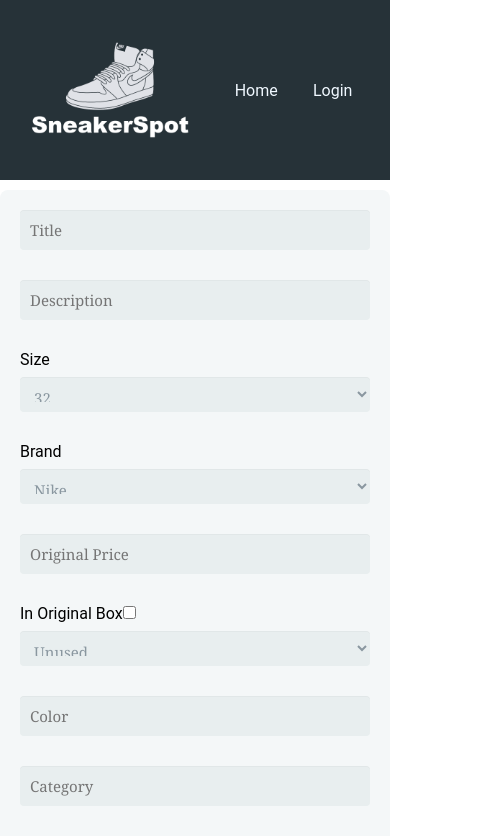
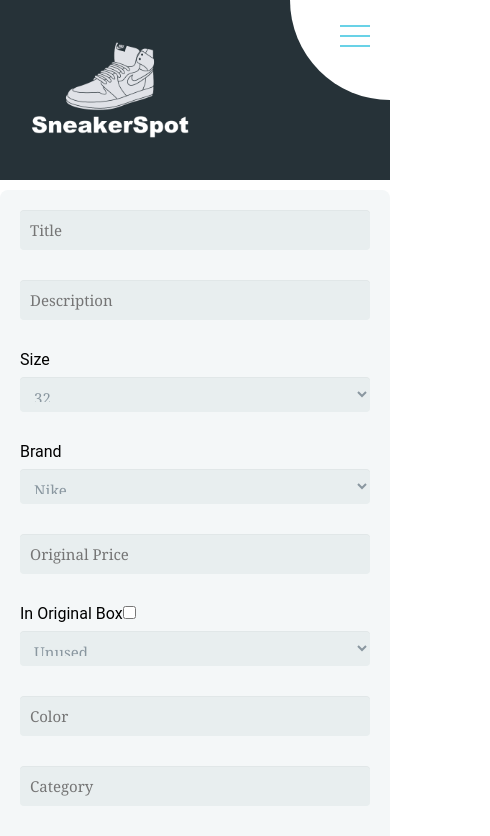
Before and after one commit to MaximilianLS98/sneakerstrade, a React (Create React App) app in the folder client/: page /create in a window 390 px wide. Shown: the top 836 px of the page, 490 px wide, since content can reach past the window. Built offline with nearby package versions, Linux system fonts and the light colour scheme.

Commit message:
hamburger menu

```diff
--- a/client/package.json
+++ b/client/package.json
@@ -4,6 +4,8 @@
   "private": true,
   "dependencies": {
     "@auth0/auth0-react": "^1.10.2",
+    "@fortawesome/free-solid-svg-icons": "^6.1.2",
+    "@fortawesome/react-fontawesome": "^0.2.0",
     "@reduxjs/toolkit": "^1.8.3",
     "@testing-library/jest-dom": "^5.16.4",
     "@testing-library/react": "^13.3.0",
--- a/client/src/components/MainMenu.jsx
+++ b/client/src/components/MainMenu.jsx
@@ -13,6 +13,9 @@
 
     return (
         <nav className="main-nav">
+        <label className="label">
+        <input className=""type='checkbox'></input>
+        <span class="menu"> <span class="hamburger"></span> </span>
         <div className="main-nav--list">
             <p>
                 <NavLink to="/" className="main-nav--item" >Home</NavLink>
@@ -24,17 +27,19 @@
             <p>
                 <NavLink to="/profile" className="main-nav--item" >Profile</NavLink>
             </p>
-                <div>
+            <p className='nav-item'>
             <Logoutbutton logout={logout} />
-
-                </div>
-                <button className='button-messenger'onClick={moveToMessenger}>Messenger</button>
+            </p>
+            <p className='nav-item'>
+             <button className='button-messenger' onClick={moveToMessenger} >Messenger</button>
+                </p>
             </>}
             {!isAuthenticated && <p>
                 <Link to="#" className="main-nav--item" onClick={() => loginWithRedirect()}>Login</Link>
                 {/* <Link to="/login" className="main-nav--item" >Login</Link> */}
             </p>}
         </div>
+        </label>
     </nav>
     )
 }
--- a/client/src/header.css
+++ b/client/src/header.css
@@ -31,64 +31,110 @@
     cursor: pointer;
 }
 
-.main-nav {
-    display: flex;
+.label .menu {
+    position: absolute;
+    right: -100px;
+    top: -100px;
+    z-index: 100;
+    width: 200px;
+    height: 200px;
+    background: #FFF;
+    border-radius: 50% 50% 50% 50%;
+    -webkit-transition: .5s ease-in-out;
+    transition: .5s ease-in-out;
+    box-shadow: 0 0 0 0 #FFF, 0 0 0 0 #FFF;
+    cursor: pointer;
+
+  }
+
+.label .hamburger {
+    position: absolute;
+    top: 135px;
+    left: 50px;
+    width: 30px;
+    height: 2px;
+    background: #69D2e7;
+    display: block;
+    -webkit-transform-origin: center;
+    transform-origin: center;
+    -webkit-transition: .5s ease-in-out;
+    transition: .5s ease-in-out;
+  }
+
+.label .hamburger:after, .label .hamburger:before {
+    -webkit-transition: .5s ease-in-out;
+    transition: .5s ease-in-out;
+    content: "";
+    position: absolute;
+    display: block;
     width: 100%;
-    align-items: center;
-    margin: 2em auto;
-    /* max-width: 1200px; */
+    height: 100%;
+    background: #69d2e7;
+  }
+
+.label .hamburger:before { top: -10px; }
+
+.label .hamburger:after { bottom: -10px; }
+
+.label input { display: none; }
+
+.label input:checked + .menu {
+    box-shadow: 0 0 0 100vw #FFF, 0 0 0 100vh #FFF;
+    border-radius: 0;
+
 }
 
-.main-nav--list {
-    display: flex;
-    justify-content: flex-end;
-    align-items: center;
-    margin: 0 auto;
-    width: 100%;
-    max-width: 1200px;
-    list-style-type: none;
-}
+.label input:checked + .menu .hamburger {
+    -webkit-transform: rotate(45deg);
+    transform: rotate(45deg);
 
-.main-nav--item {
-    color: aliceblue;
+  }
+
+.label input:checked + .menu .hamburger:after {
+    -webkit-transform: rotate(90deg);
+    transform: rotate(90deg);
+    bottom: 0;
+
+  }
+
+.label input:checked + .menu .hamburger:before {
+    -webkit-transform: rotate(90deg);
+    transform: rotate(90deg);
+    top: 0;
+
+  }
+
+.label input:checked + .menu + .main-nav--list { opacity: 1; }
+
+.label .main-nav--list{
+    z-index: 200;
+    position: absolute;
+    top: 50%;
+    left: 50%;
+    -webkit-transform: translate(-50%, -50%);
+    transform: translate(-50%, -50%);
+    opacity: 0;
+    -webkit-transition: .25s 0s ease-in-out;
+    transition: .25s 0s ease-in-out;
+  }
+
+.label .main-nav--item {
+    margin-bottom: 1em;
+    display: block;
+    color: #f38630;
     text-decoration: none;
-    margin: 1.1em;
-}
 
-.main-nav--item:hover {
-    color: #c5c5c5;
-    text-decoration: underline;
-}
-.logout-button{
-    background: none;
-	color: white;
-	border: none;
-	padding: 0;
-	font: inherit;
-	cursor: pointer;
-	outline: inherit;
-    font-size: 24px;
-}
-.button-messenger{
-    background: none;
-    color: white;
-    border: none;
-    padding: 0;
-    font: inherit;
-    cursor: pointer;
-    outline: inherit;
-    font-size: 24px;
-    margin-left: 2rem;
-}
+  }
+
 @media (min-width: 768px) {
-    .main-nav {
+    /* .main-nav {
         flex-direction: column;
         align-items: center;
     }
 
     .main-nav--item{
         font-size: 24px;
-    }
+    } */
 }
 
 .active {
--- a/client/src/sneaker.css
+++ b/client/src/sneaker.css
@@ -66,7 +66,7 @@
     position: absolute;
     top: 50%;
     transform: translateY(-50%);
-    z-index: 1000;
+    /* z-index: 1000; */
     width: 100%;
     height: 100%;
     transition: .5s;
@@ -93,7 +93,7 @@
     height: 100px;
     text-align: center;
     transition: 1s;
-    z-index: 90;
+    /* z-index: 90; */
 }
 
 .container .card:hover .contentBx {
```
Also changed, not shown: 1 other file (tests, documents, lock files or other folders). Lines whose indentation alone changed are shown as unchanged.
